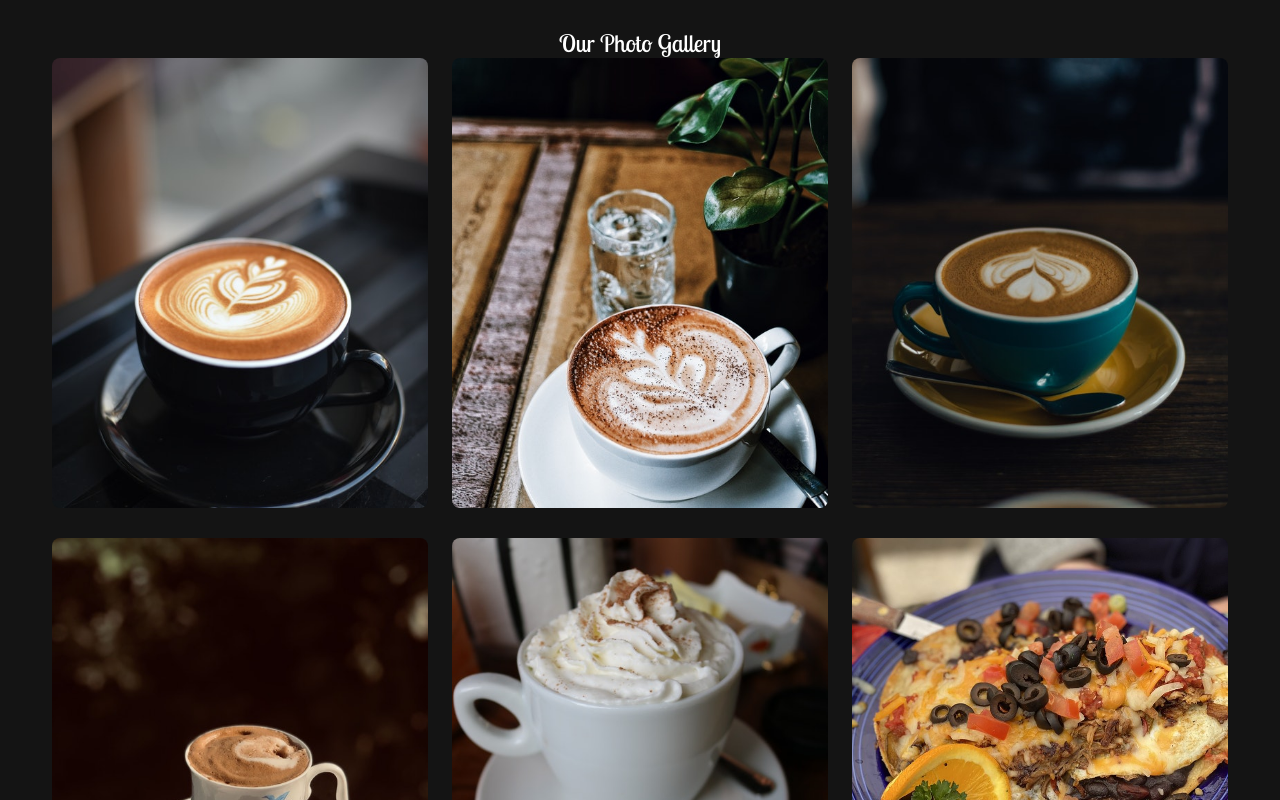
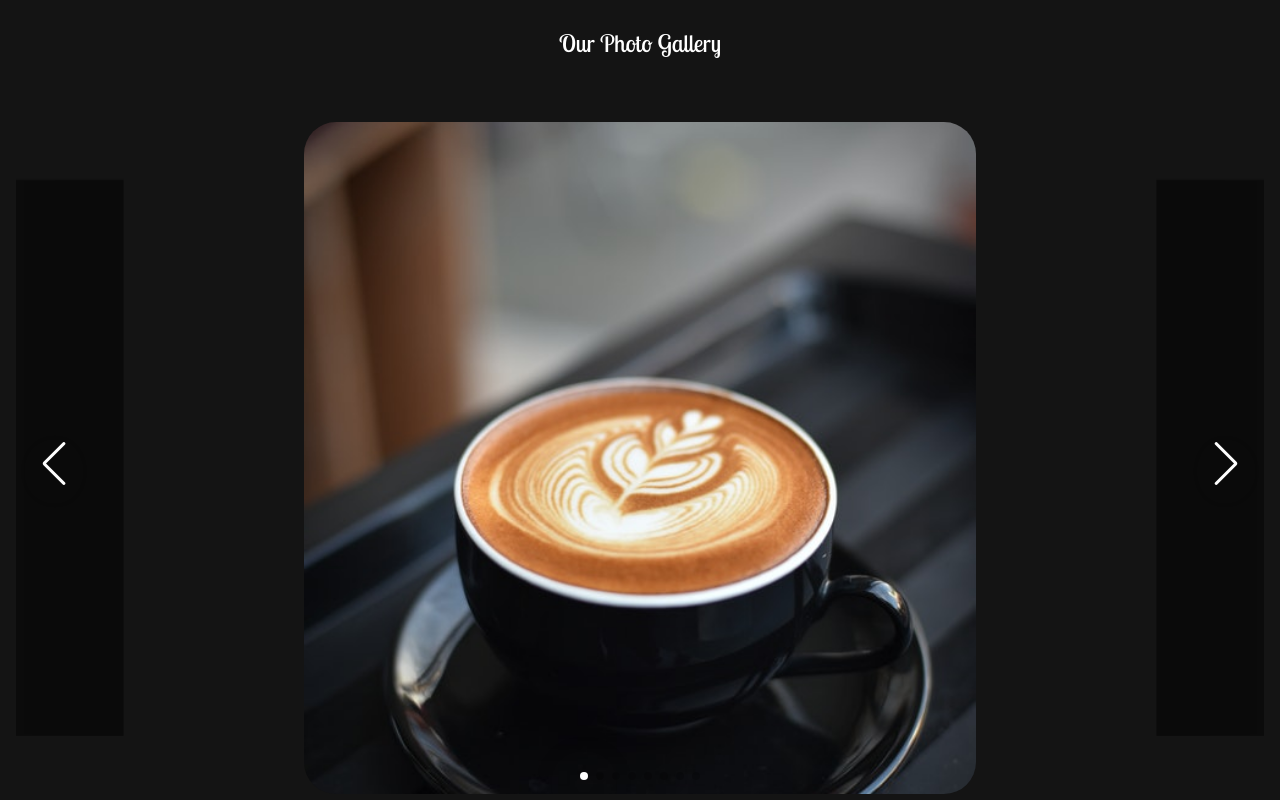
Before and after one commit to Geraldortiz517/WalnutAveCafe, a React (Vite) app: page / in a window 1280 px wide. Shown: the part 3500-4300 px from the top of the page. Built offline with nearby package versions, Linux system fonts and the light colour scheme.

Commit message:
new galery

```diff
--- a/package.json
+++ b/package.json
@@ -15,7 +15,7 @@
   "dependencies": {
     "react": "^18.2.0",
     "react-dom": "^18.2.0",
-    "swiper": "^11.0.7"
+    "swiper": "^11.1.5"
   },
   "devDependencies": {
     "@types/react": "^18.2.66",
--- a/src/App.jsx
+++ b/src/App.jsx
@@ -5,10 +5,10 @@ import Home from "./components/home/Home"
 import About from "./components/About/About"
 import Menu from "./components/menu/Menu"
 import Contact from "./components/contact/Contact"
-import Gallery from './components/gallery/Gallery'
 import Specials from './components/specials/Specials'
 import Testimonials from './components/testimonials/Testimonials'
 import Footer from './components/footer/Footer'
+import Galeria from './components/galeria/galeria'
 function App() {
 
   return (
@@ -18,7 +18,7 @@ function App() {
   <About/>
   <Menu/>
   <Contact/>
-  <Gallery/>
+  <Galeria/>
   <Specials/>
   <Testimonials/>
   <Footer/>
--- /dev/null
+++ b/src/components/galeria/galeria.css
@@ -0,0 +1,69 @@
+
+.section__tittle{
+    text-align: center;
+}
+.containe{
+    max-width:100%;
+    padding: 4rem 1rem;
+    margin: 0 auto;
+}
+.swiper_container{
+    height: 42rem;
+    padding: 2rem 0;
+    position: relative;
+}
+.swiper{
+    padding: none;
+}
+.swiper-slide{
+    width: 42rem ;
+    height: fit-content ;
+    position: relative;
+}
+
+@media (max-width: 500px){
+    .swiper_container{
+        height: 47rem;
+    }
+    .swiper-slide{
+        width: 42rem;
+        height: 36rem;
+    }
+    .swiper-slide img{
+        width: 28rem;
+        height: 36rem;
+    }
+
+}
+.swiper-slide img{
+    width:42rem;
+    height: 42rem;
+    border-radius: 2rem;
+    position: relative;
+    left: 50%;
+    transform: translate(-50%);
+    object-fit: cover;
+}
+.swiper-slide-shadow-left,
+.swiper-slide-shadow-right {
+    display: block;
+}
+    .slider-controler .slider-arrow{
+        color:#ffff ;
+        width: 3.5rem;
+        height: 3.5rem;
+        border-radius: 50%;
+        filter:  drop-shadow(0px 8px 24px  rgba(213, 220, 236, 0.1));
+    }
+    .swiper-pagination{
+        position: relative;
+        width: 15rem ;
+        bottom: 1rem;
+    }
+
+    .swiper-pagination .swiper-pagination-bullet{
+        filter: drop-shadow(0px 8px 24px rgba(238, 239, 243, 0.5)  );
+    }
+    .swiper-pagination-bullet-active{
+        background-color: #ffff !important;
+    }
--- /dev/null
+++ b/src/components/galeria/galeria.jsx
@@ -0,0 +1,87 @@
+import { useState } from 'react';
+import './galeria.css';
+import img1 from '../../assets/gallery-1.jpg';
+import img2 from '../../assets/gallery-2.jpg';
+import img3 from '../../assets/gallery-3.jpg';
+import img4 from '../../assets/gallery-4.jpg';
+import img5 from '../../assets/gallery-5.jpg';
+import img6 from '../../assets/gallery6.jpg';
+import { Swiper, SwiperSlide } from 'swiper/react';
+import 'swiper/css';
+import 'swiper/css/effect-coverflow';
+import 'swiper/css/pagination';
+import 'swiper/css/navigation';
+import { EffectCoverflow, Pagination, Navigation } from 'swiper/modules';
+function Galeria() {
+
+  return (
+  <section className="gallery section" id="gallery">
+    <h2  className="section__tittle" id='gall' data-title="Gallery">
+        Our Photo Gallery
+    </h2>
+    <div className="containe">
+
+
+<Swiper
+effect={'coverflow'}
+grabCursor={true}
+centeredSlides={true}
+loop={true}
+slidesPerView={'auto'}
+coverflowEffect={
+    {
+        rotate: 0,
+        stretch: 0,
+        depth: 100,
+        modifier: 2.5,
+    }
+    }
+    pagination={{el:'.swiper-pagination',clickable:true}}
+    navigation={{
+        nextEl:'.swiper-button-next',
+        prevEl:'.swiper-button-prev',
+        clickable:true
+    }}
+    modules={[EffectCoverflow, Pagination, Navigation]}
+className="swiper_container">
+    <SwiperSlide>
+        <img className='gallery-img' src={img1} alt="" />
+    </SwiperSlide>
+    <SwiperSlide>
+        <img className='gallery-img' src={img2} alt="" />
+    </SwiperSlide>
+    <SwiperSlide>
+        <img className='gallery-img' src={img3} alt="" />
+    </SwiperSlide>
+    <SwiperSlide>
+        <img className='gallery-img' src={img4} alt="" />
+    </SwiperSlide>
+    <SwiperSlide>
+        <img className='gallery-img' src={img5} alt="" />
+    </SwiperSlide>
+    <SwiperSlide>
+        <img className='gallery-img' src={img6} alt="" />
+    </SwiperSlide>
+    <SwiperSlide>
+        <img className='gallery-img' src={img6} alt="" />
+    </SwiperSlide>
+    <SwiperSlide>
+        <img className='gallery-img' src={img6} alt="" />
+    </SwiperSlide>
+<div className="slider-controler">
+    <div className="swiper-button-prev slider-arrow">
+
+    </div>
+    <div className="swiper-button-next slider-arrow">
+
+    </div>
+    <div className="swiper-pagination"></div>
+</div>
+
+</Swiper>
+
+        </div>
+
+  </section>
+  )}
+export default Galeria
--- a/src/components/gallery/Gallery.jsx
+++ /dev/null
@@ -1,27 +0,0 @@
-import { useState } from 'react'
-import './gallery.css'
-import { gallery } from '../../Data';
-function Gallery() {
-
-  return (
-  <section className="gallery section" id="gallery">
-    <h2 className="section__tittle" id='gall' data-title="Gallery">
-        Our Photo Gallery
-    </h2>
-    <div className="gallery__grid container grid">
-{gallery.map(({img, title}, index)=>{
-    return(
-        <div className="gallery__item" key={index}>
-            <img src={img} alt="" className="gallery__img" />
-            <a href="/" className="gallery__icon">+</a>
-            <h3 className="gallery__title">{title}</h3>
-
-        </div>
-    )
-})}
-    </div>
-  </section>
-  )
-}
-
-export default Gallery
--- a/src/components/gallery/gallery.css
+++ /dev/null
@@ -1,75 +0,0 @@
-.gallery__grid{
-    grid-template-columns: repeat(3,1fr);
-}
-.gallery__item{
-    position: relative;
-
-}
-.gallery__img{
-    height: 450px;
-    width: 400px;
-    object-fit: cover;
-}
-.gallery__item::before{
-    content: "";
-    position: absolute;
-    inset: 0.5rem;
-    background: var(--first-color);
-    border-radius: var(--radius);
-    transform: scaleY(0);
-    opacity: 0;
-    transition: 0.4s var(--transition);
-}
-.gallery__img,
-.gallery__title{
-    border-radius: var(--radius);
-}
-.gallery__icon,
-.gallery__title
-{
-    position: absolute;
-    font-size: var(--largest-font-size);
-    opacity: 0;
-}
-.gallery__icon{
-    top: 50%;
-    left: 50%;
-    transform: translate(-50%, -50%);
-    background-color: var(--title-color);
-    width: 50px;
-    height: 50px;
-    border-radius: 50%;
-    display: grid;
-    place-items: center;
-    margin-top: 3rem;
-    transition: 0.5s var(--transition);
-    transition-delay: 0.3s;
-}
-.gallery__title{
-    background-color: var(--container-color);
-    inset-inline: 1.75rem;
-    bottom: 0;
-    text-align: center;
-    padding-block:1.25rem ;
-transition: 0.5s var(--transition);
-}
-#gall{
-    text-align: center;
-}
-/*=================
-hover effect
-==========*/
-.gallery__item:hover::before{
-opacity: 0.7;
-transform: scaleY(1);
-}
-.gallery__item:hover .gallery__icon,
-.gallery__item:hover .gallery__title{
-    opacity:1 ;
-}
-.gallery__item:hover, .gallery__icon{
-    margin-top: 0;
-}
-.gallery__item:hover .gallery__title{
-    bottom: 1.75rem;
-}
--- a/src/components/menu/menu.css
+++ b/src/components/menu/menu.css
@@ -35,6 +35,7 @@
 .menu__item:hover {
     display: block;
     height: fit-content;
+    border: 1px solid var(--first-color);
     transform: scale(1.1); /* (150% zoom - Note: if the zoom is too large, it will go outside of the viewport) */
   }
 .menu__img-wrapper{
```
Also changed, not shown: src/components/gallery/header/Header.jsx (deleted, +0 -64 lines), src/components/gallery/header/header.css (deleted, +0 -67 lines), 1 other file (tests, documents, lock files or other folders).
